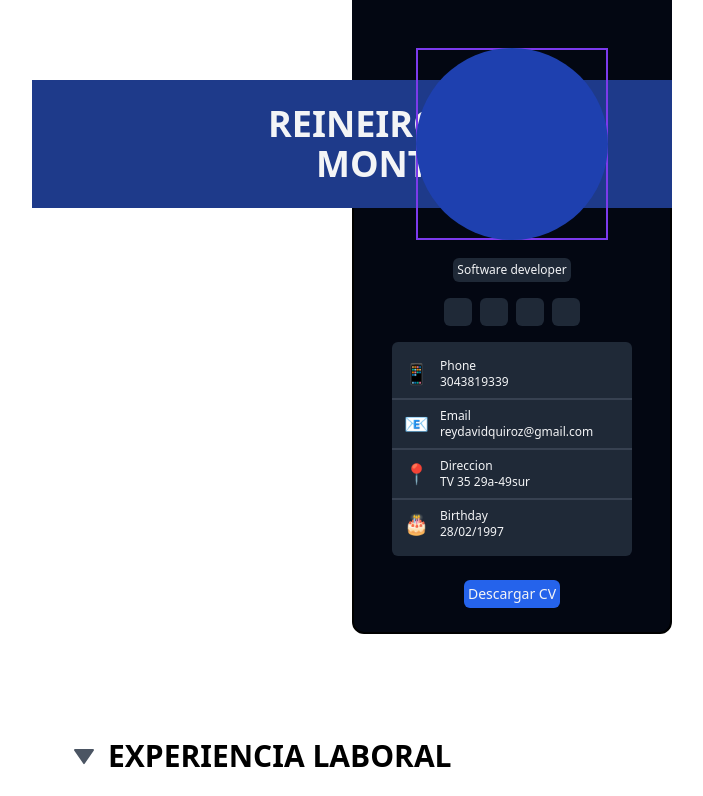
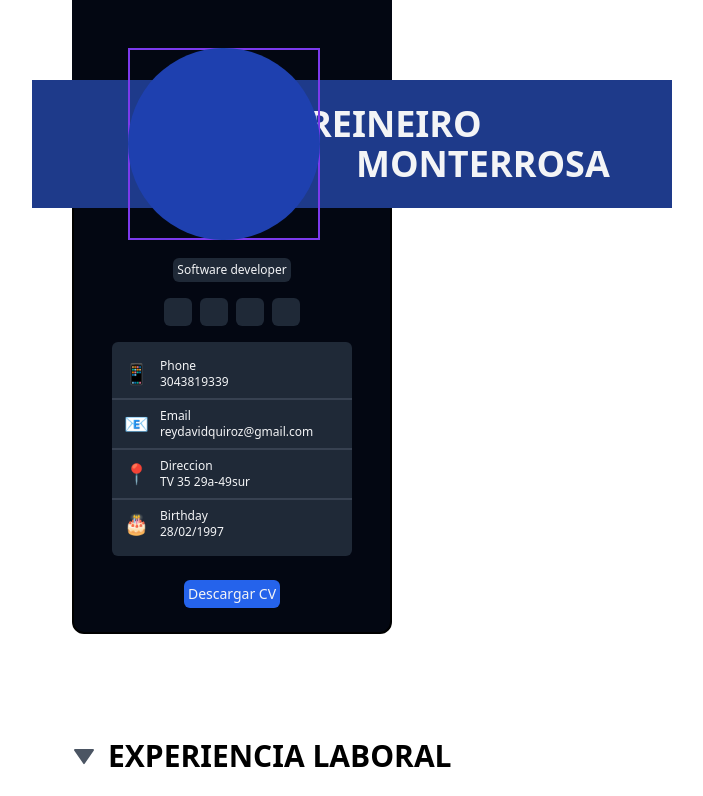
Before and after one commit to mateodevcode/curriculum-vitae-react, a React (Vite) app: page / in a window 1280 px wide. Shown: the top 796 px of the page, without its empty margins (288-991 px from the left). Built offline with nearby package versions, Linux system fonts and the light colour scheme.

Commit message:
update Tittle and target

```diff
--- a/src/components/Target.jsx
+++ b/src/components/Target.jsx
@@ -2,13 +2,13 @@ import React from "react";
 
 function Target() {
   return (
-    <div className="t-main flex flex-col justify-start items-center bg-gray-950 border-black border-2 rounded-xl mx-80 mt-8 w-80 h-auto p-16 pb-2 text-gray-100 ">
-
+    <div className="pl-10">
+      <div className="t-main flex flex-col justify-start items-center bg-gray-950 border-black border-2 rounded-xl  mt-8 w-80 h-auto p-16 pb-2 text-gray-100 ">
         <div className="t-descripcion text-xs bg-gray-800 rounded-md p-1">
           Software developer
         </div>
         <div className="t-box flex  m-4">
-        <div className="t-face  bg-gray-800 rounded-md mx-1 text-transparent w-7 h-7" >
+          <div className="t-face  bg-gray-800 rounded-md mx-1 text-transparent w-7 h-7">
             face
           </div>
           <div className="t-twitter  bg-gray-800 rounded-md mx-1 text-transparent w-7 h-7">
@@ -54,6 +54,7 @@ function Target() {
         <div className="t-linkedin bg-blue-600 rounded-md text-sm text-gray-100 p-1 mt-6 mb-4">
           Descargar CV
         </div>
+      </div>{" "}
     </div>
   );
 }
--- a/src/components/Tittle.jsx
+++ b/src/components/Tittle.jsx
@@ -4,19 +4,19 @@ function Tittle() {
   return (
     <div className=" flex flex-col h-40">
       <div>
-        <div className=" w-48 h-48 absolute ml-96 mt-12 text-transparent border-solid border-2 border-violet-600">
+        <div className=" w-48 h-48 absolute mt-12 ml-24 text-transparent border-solid border-2 border-violet-600">
           PHOTO
         </div>
-        <div className=" bg-blue-800 w-48 h-48 absolute rounded-full ml-96 mt-12 text-transparent ">
-          PHOTO
+        <div className=" bg-blue-800 w-48 h-48 absolute rounded-full ml-24 mt-12 text-transparent ">
+
         </div>
-        <div className=" w-80 h-20 absolute -z-20 ml-80 mt-0  bg-gray-950 text-transparent"> {/*-z-20 es para superpones contenedores*/}
+        <div className=" w-80 h-20 absolute -z-20 m-10 mt-0  bg-gray-950 text-transparent"> {/*-z-20 es para superpones contenedores*/}
           PHOTO
         </div>
       </div>
       <div className="w-full flex justify-center h-40 my-20 p-6 pl-0 bg-blue-900 text-cyan-50 ">
         <div className=" text-gray-100 text-4xl justify-start start ">
-          <div className="flex flex-col ml-16 w-52">
+          <div className="flex flex-col ml-36 w-52">
             <p className="font-extrabold">REINEIRO</p>
             <p className="pl-12 font-extrabold">MONTERROSA</p>
           </div>
```
Lines whose indentation alone changed are shown as unchanged.
